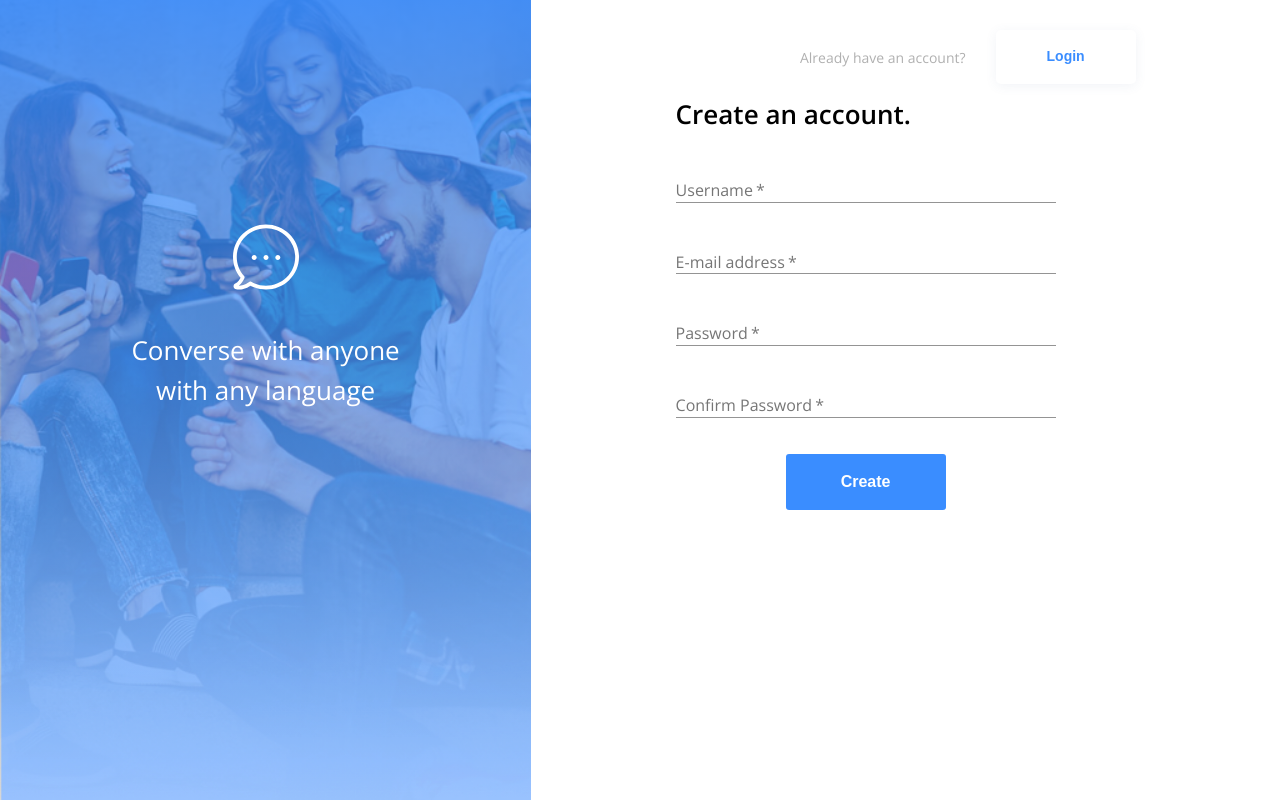
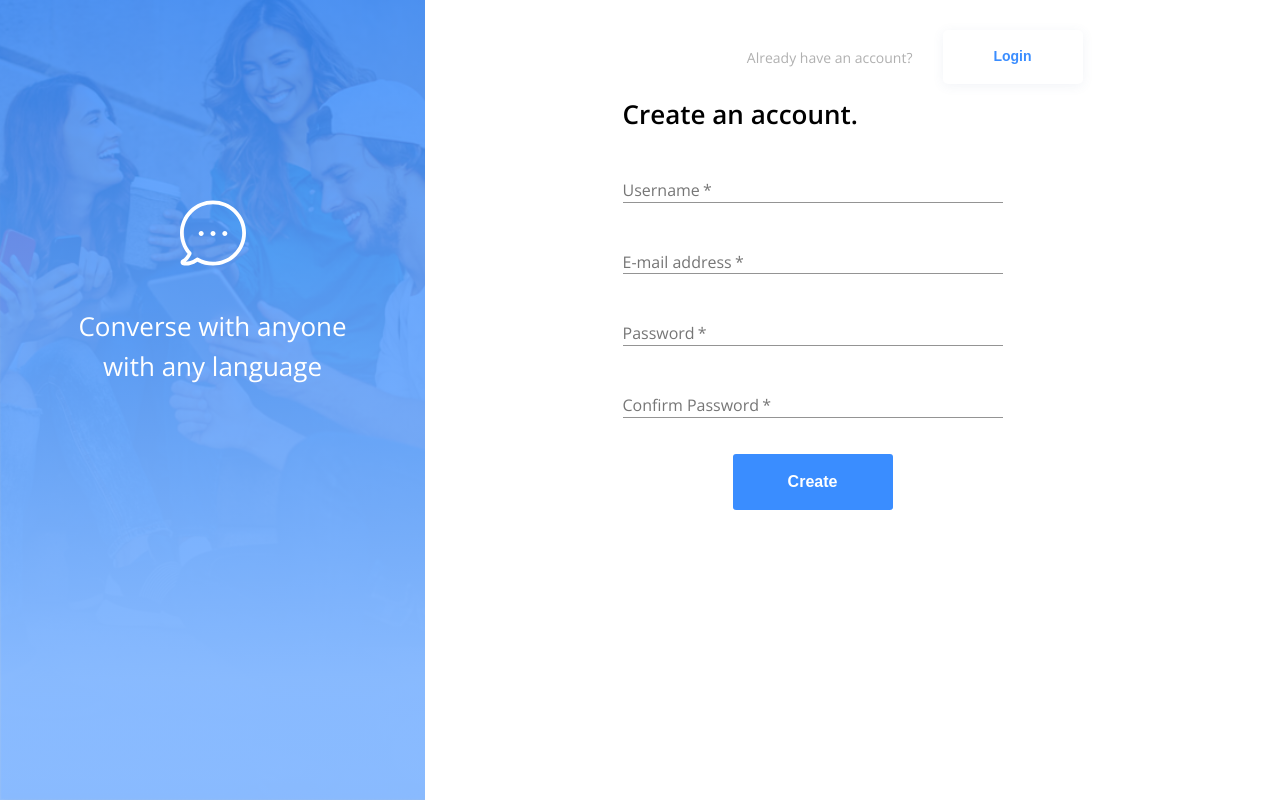
Before and after one commit to pedron3to/74247f, a React (Create React App) app in the folder client/: page / in a window 1280 px wide. Built offline with nearby package versions, Linux system fonts and the light colour scheme; no server answers.

Commit message:
Fix overlay SideBanner

```diff
--- a/client/src/components/SideBanner/index.js
+++ b/client/src/components/SideBanner/index.js
@@ -1,5 +1,5 @@
 import React from "react";
-import { Box, Typography } from "@material-ui/core";
+import { Typography } from "@material-ui/core";
 import PeopleImage from "./assets/bg-img.png";
 import Bubble from "./assets/bubble.svg";
 
@@ -7,20 +7,36 @@ import { makeStyles } from "@material-ui/core/styles";
 
 const useStyles = makeStyles(() => ({
   root: {
+    position: "absolute",
+    height: "100vh",
+    width: 425,
+    backgroundRepeat: "no-repeat",
+    backgroundSize: "cover",
+    mixBlendMode: "normal",
+    backgroundImage: `url(${PeopleImage})`,
+  },
+  overlay: {
+    position: "relative",
+    display: "flex",
+    flexDirection: "column",
+    alignItems: "center",
+    backgroundImage: "linear-gradient(180deg, #3A8DFF 0%, #86B9FF 85% )",
+    height: "100vh",
+    width: 425,
+    opacity: 0.85,
+  },
+  content: {
+    position: "absolute",
     display: "flex",
     flexDirection: "column",
     alignItems: "center",
     height: "100vh",
-    width: "41.5vw",
-    backgroundImage: `linear-gradient(180deg, rgba(58, 141, 255, 0.9), rgba(134, 185, 255, 0)  ), url(${PeopleImage})`,
-    backgroundRepeat: "no-repeat",
-    backgroundSize: "cover",
-    mixBlendMode: "normal",
-    OpacityTwoTone: 0.85,
+    width: 425,
+    opacity: 1,
   },
   bubble: {
     width: 66,
-    marginTop: "28vh",
+    marginTop: 199.5,
   },
   slogan: {
     width: 269,
@@ -36,7 +52,11 @@ const SideBanner = () => {
   const classes = useStyles();
 
   return (
-    <Box className={classes.root}>
+    <>
+      <div className={classes.root} />
+      <div className={classes.overlay} />
+
+      <div className={classes.content}>
         <img
           className={classes.bubble}
           src={Bubble}
@@ -46,7 +66,8 @@ const SideBanner = () => {
         <Typography className={classes.slogan}>
           Converse with anyone with any language
         </Typography>
-    </Box>
+      </div>
+    </>
   );
 };
 
```
Lines whose indentation alone changed are shown as unchanged.
